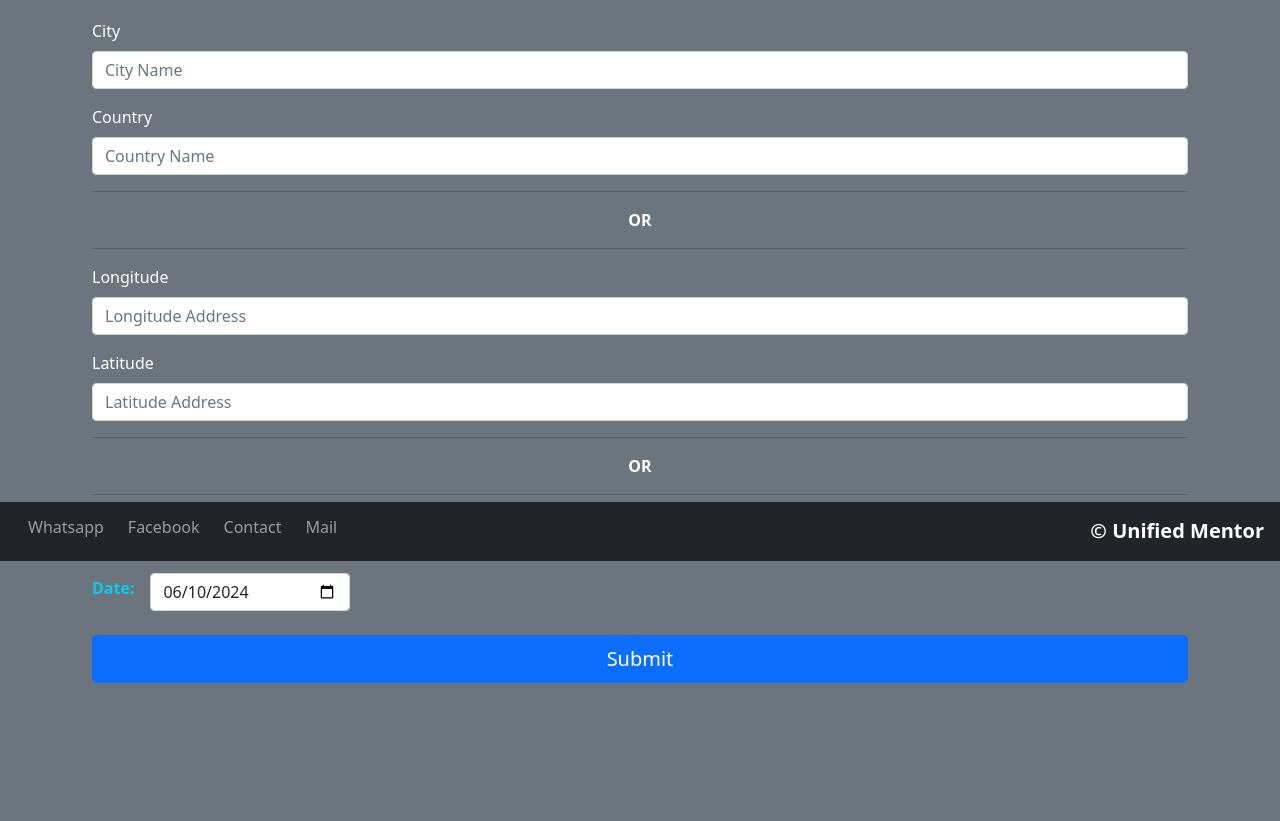
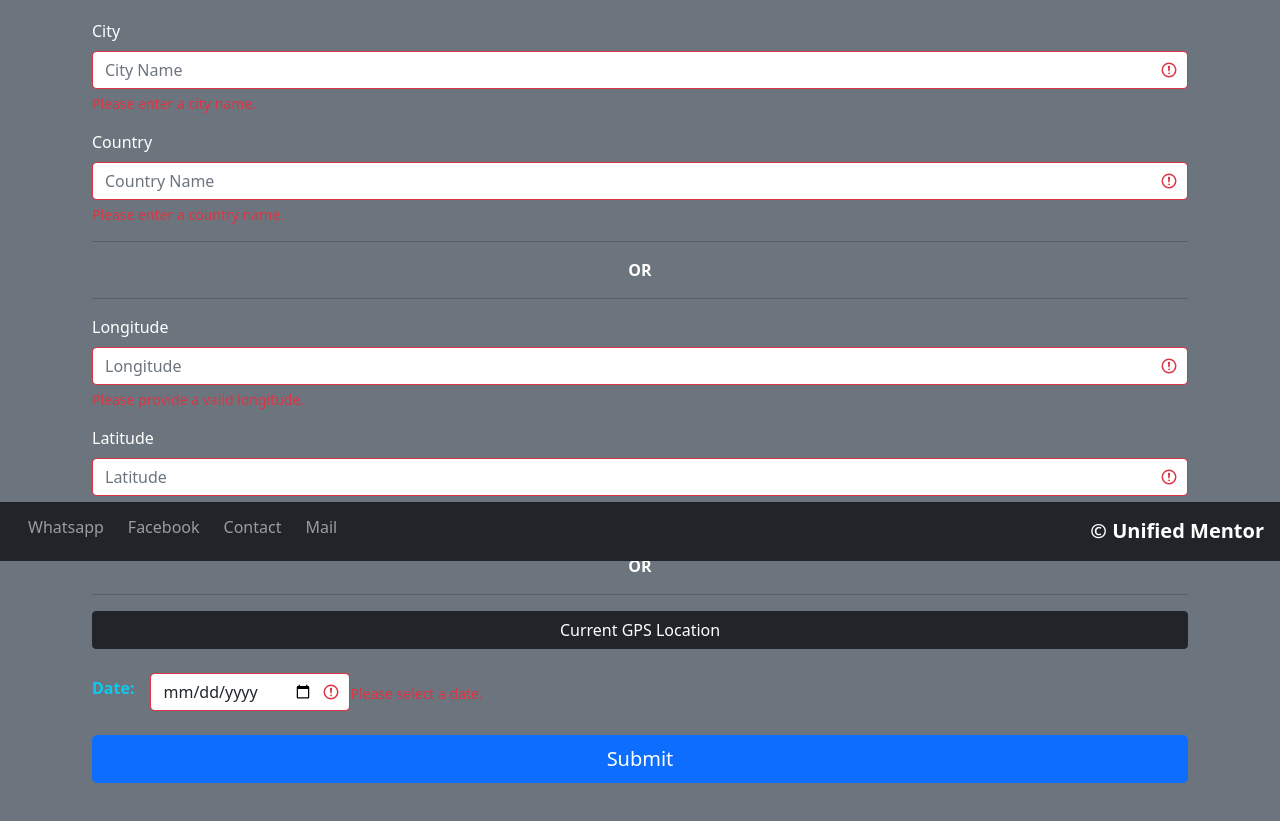
Before and after one commit to Kabhilan-VS-05/Weather, a plain HTML site: page weather.html in a window 1280 px wide. Shown: the part 239-1060 px from the top of the page. Drawn offline with nearby package versions, Linux system fonts and the light colour scheme.

Commit message:
Update weather.html

```diff
--- a/weather.html
+++ b/weather.html
@@ -4,6 +4,7 @@
          <meta charset="utf-8">
          <meta name="viewport" content="width=device-width, initial-scale=1">
          <link href="https://cdn.jsdelivr.net/npm/bootstrap@5.0.2/dist/css/bootstrap.min.css" rel="stylesheet" crossorigin="anonymous">
+<link rel="icon" href="https://spire.com/wp-content/uploads/2021/11/spire-global-weather-globe-illustration.png" type="image/png">
 
          <title>Weather App</title>
      </head>
@@ -43,7 +44,7 @@
 
 
 
-<form class="container mt-5 pt-5 pb-5" action="weather.html" method="get">
+<form class="container mt-5 pt-5 pb-5 was-validated" action="weather.html" method="get" novalidate>
 
   <div class="text-center mb-4">
     <h2 class="display-5 text-light">Weather Location Form</h2>
@@ -51,12 +52,14 @@
 
   <div class="mb-3">
     <label for="city" class="form-label text-white">City</label>
-    <input type="text" class="form-control" id="city" name="city" placeholder="City Name">
+    <input type="text" class="form-control" id="city" name="city" placeholder="City Name" required>
+    <div class="invalid-feedback">Please enter a city name.</div>
   </div>
 
   <div class="mb-3">
     <label for="country" class="form-label text-white">Country</label>
-    <input type="text" class="form-control" id="country" name="country" placeholder="Country Name">
+    <input type="text" class="form-control" id="country" name="country" placeholder="Country Name" required>
+    <div class="invalid-feedback">Please enter a country name.</div>
   </div>
 
   <div class="text-center my-3">
@@ -67,12 +70,14 @@
 
   <div class="mb-3">
     <label for="longitude" class="form-label text-white">Longitude</label>
-    <input type="text" class="form-control" id="longitude" name="longitude" placeholder="Longitude Address">
+    <input type="text" class="form-control" id="longitude" name="longitude" placeholder="Longitude" required>
+    <div class="invalid-feedback">Please provide a valid longitude.</div>
   </div>
 
   <div class="mb-3">
     <label for="latitude" class="form-label text-white">Latitude</label>
-    <input type="text" class="form-control" id="latitude" name="latitude" placeholder="Latitude Address">
+    <input type="text" class="form-control" id="latitude" name="latitude" placeholder="Latitude" required>
+    <div class="invalid-feedback">Please provide a valid latitude.</div>
   </div>
 
   <div class="text-center my-3">
@@ -87,14 +92,15 @@
 
   <div class="mb-4 d-flex align-items-center">
     <label for="date" class="form-label me-3 fw-bold text-info">Date:</label>
-    <input type="date" class="form-control" id="date" name="date" value="2024-06-10" style="max-width: 200px;">
+    <input type="date" class="form-control" id="date" name="date" required style="max-width: 200px;">
+    <div class="invalid-feedback">Please select a date.</div>
   </div>
-
 
   <div class="d-grid">
     <button type="submit" class="btn btn-primary btn-lg">Submit</button>
   </div>
 </form>
+
 
 
 
```
